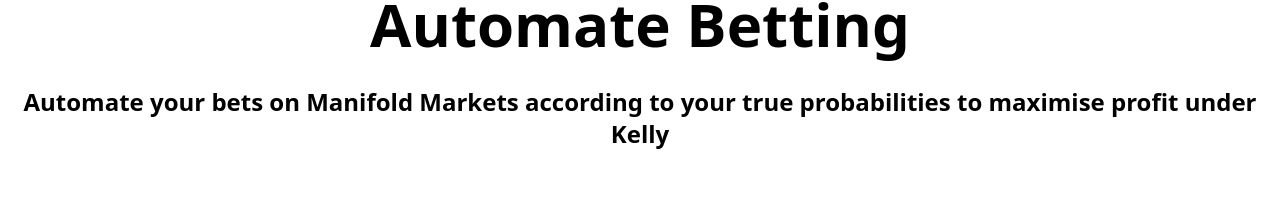
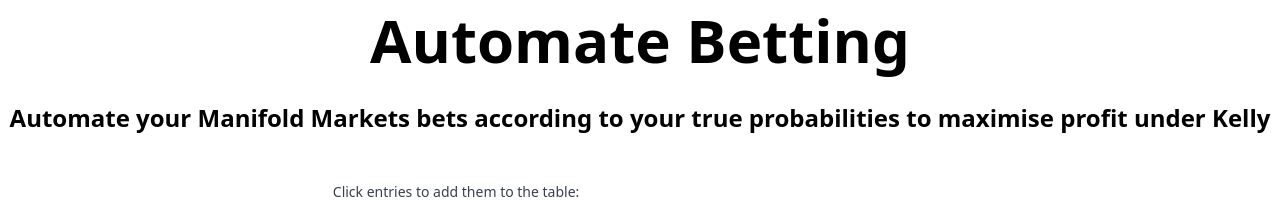
Before and after one commit to Frostwork-Media/market-transfer, a Next.js app: page / in a window 1280 px wide. Shown: the part 156-356 px from the top of the page. Built offline with nearby package versions, Linux system fonts and the light colour scheme; no server answers.

Commit message:
Update page.tsx

```diff
--- a/app/page.tsx
+++ b/app/page.tsx
@@ -8,7 +8,7 @@
                     <div className="flex flex-col">
                         <div className="relative w-full my-auto">
                             <h1 className="text-6xl font-bold text-center py-4">Automate Betting</h1>
-                            <h2 className="text-2xl font-bold text-center py-4">Automate your bets on Manifold Markets according to your true probabilities to maximise profit under Kelly</h2>
+                            <h2 className="text-2xl font-bold text-center py-4">Automate your Manifold Markets bets according to your true probabilities to maximise profit under Kelly</h2>
                             <div className="w-full px-4">
 
                                 <AutomateBettingForm />
```
